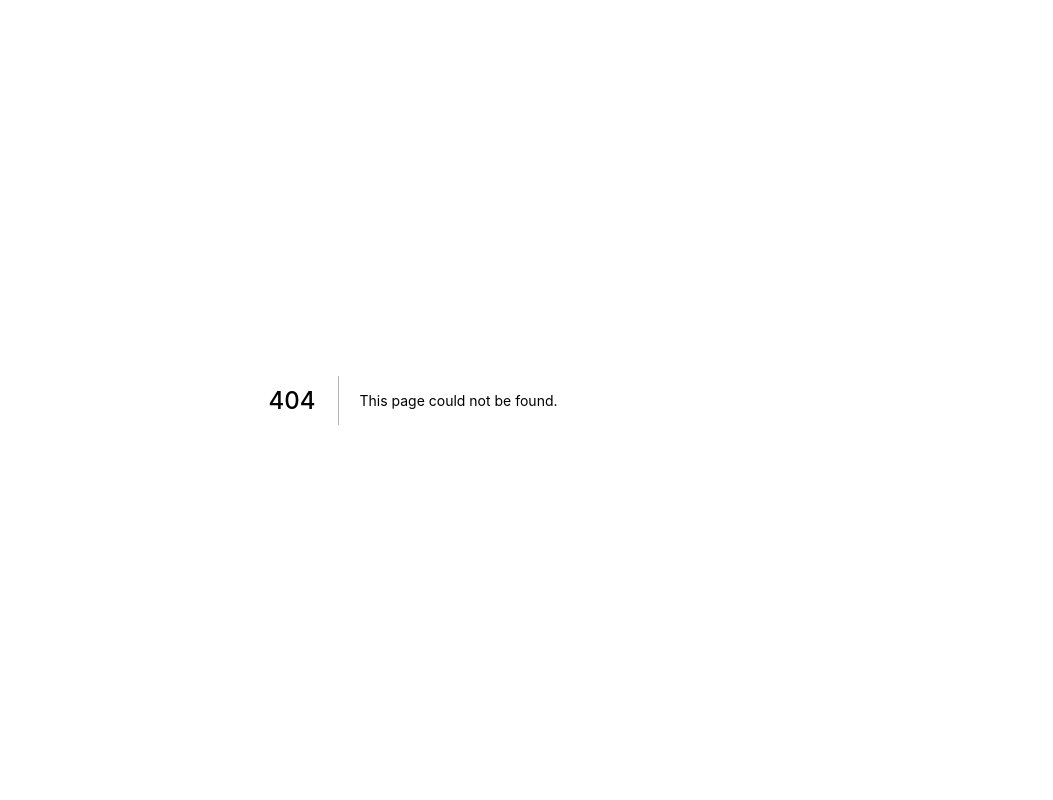
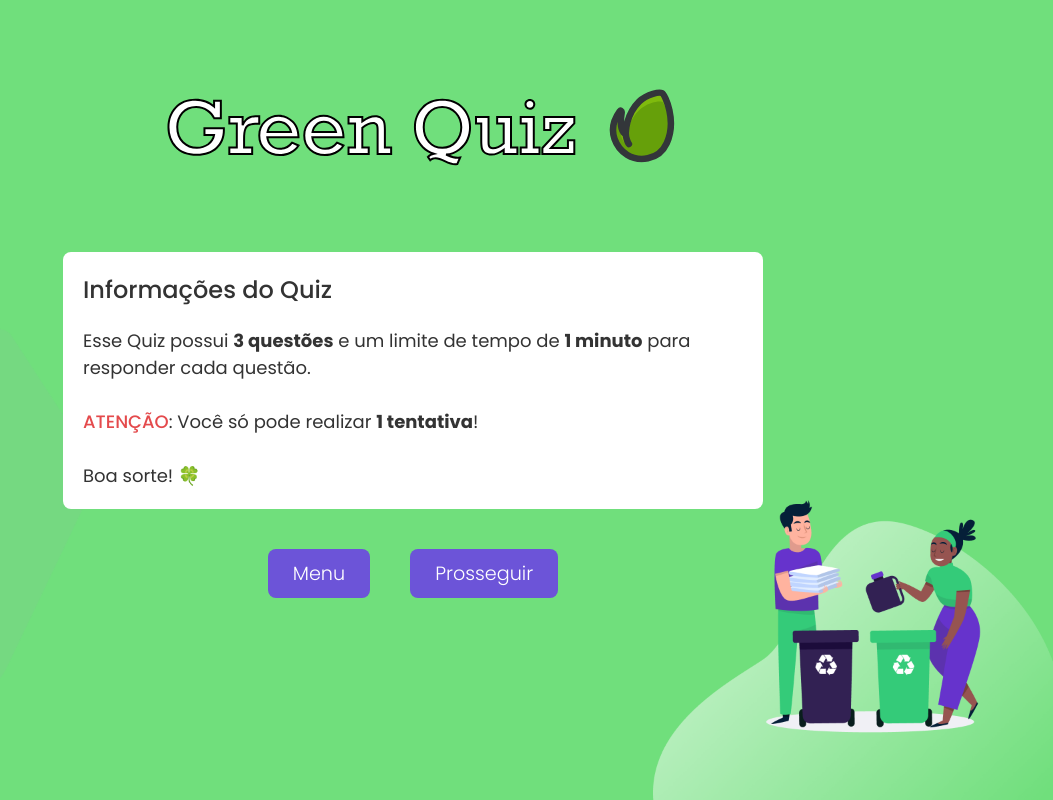
Before and after one commit to capelaum/GreenQuiz, a Next.js app: page /quizInfo in a window 1280 px wide. Before the commit this address had no page. Shown: the whole page, without its empty margins (227-1280 px from the left). Built offline with nearby package versions, Linux system fonts and the light colour scheme.

Commit message:
feat: create Menu + QuizInfo page

```diff
--- a/src/components/Option/styles.module.scss
+++ b/src/components/Option/styles.module.scss
@@ -58,11 +58,11 @@
   }
 
   .right {
-    background-color: #2baa6d;
+    background-color: var(--green);
   }
 
   .wrong {
-    background-color: #e44a4c;
+    background-color: var(--red);
   }
 
   .right .text,
--- a/src/components/QuizStats/styles.module.scss
+++ b/src/components/QuizStats/styles.module.scss
@@ -4,7 +4,8 @@
   right: 0;
   margin: 20px;
   padding: 10px 15px;
-  background-color: #261864;
+  color: #fff;
+  background-color: var(--purple);
   border-radius: 7px;
 }
 
--- /dev/null
+++ b/src/pages/quizInfo.tsx
@@ -0,0 +1,39 @@
+import Head from "next/head";
+import Image from "next/image";
+import Logo from "../../public/Logo.svg";
+import { Button } from "../components/Button";
+
+import styles from "../styles/QuizInfo.module.scss";
+
+export default function QuizInfo() {
+  return (
+    <div className="container">
+      <Head>
+        <title>Green Quiz | Quiz Info</title>
+        <meta name="description" content="GreenQuiz | Info" />
+      </Head>
+
+      <Image src={Logo} alt="GreenQuiz Logo" />
+
+      <div className={styles.quizInfo}>
+        <h2>Informações do Quiz</h2>
+        <p>
+          Esse Quiz possui <strong>3 questões</strong> e um limite de tempo de{" "}
+          <strong>1 minuto</strong> para responder cada questão.
+          <br />
+          <br />
+          <span>ATENÇÃO</span>: Você só pode realizar{" "}
+          <strong>1 tentativa</strong>!
+          <br />
+          <br />
+          Boa sorte! 🍀
+        </p>
+      </div>
+
+      <div className={styles.buttonsContainer}>
+        <Button text="Menu" href="/" />
+        <Button text="Prosseguir" href="/quiz" />
+      </div>
+    </div>
+  );
+}
--- a/src/pages/result.tsx
+++ b/src/pages/result.tsx
@@ -31,7 +31,7 @@ export default function Result() {
             bgColor="#DE6A33"
           />
         </div>
-        <Button onClick={resetQuiz} text="Tentar novamente" />
+        <Button onClick={resetQuiz} text="Menu" />
       </div>
     </>
   );
--- /dev/null
+++ b/src/styles/QuizInfo.module.scss
@@ -0,0 +1,31 @@
+.quizInfo {
+  background-color: #fff;
+  max-width: 700px;
+  margin-top: 80px;
+  padding: 20px;
+
+  h2 {
+    font-weight: 500;
+    font-size: 24px;
+    padding-bottom: 20px;
+  }
+
+  p {
+    font-size: 18px;
+
+    span {
+      color: var(--red);
+      font-weight: 500;
+    }
+  }
+
+  border-radius: 8px;
+}
+
+.buttonsContainer {
+  margin-top: 40px;
+
+  button {
+    margin: 0 20px;
+  }
+}
--- a/src/styles/globals.scss
+++ b/src/styles/globals.scss
@@ -5,15 +5,18 @@
 }
 
 :root {
-  --bg-color: #70DF7C;
+  --bg-color: #70df7c;
+  --purple: #6c54d8;
+  --green: #2baa6d;
+  --red: #e44a4c;
 }
 
 body {
   font-family: "Poppins", sans-serif;
   background-color: var(--bg-color);
-  color: #fff;
+  color: #333;
 
-  background-image: url('/recycle-people.png'), url('/recycle-symbol.png');
+  background-image: url("/recycle-people.png"), url("/recycle-symbol.png");
   background-position: right bottom, left;
   background-repeat: no-repeat;
   background-size: 50vh, 40vh;
@@ -47,3 +50,17 @@ a {
   color: inherit;
   text-decoration: none;
 }
+
+li {
+  list-style: none;
+}
+
+.container {
+  min-height: 100vh;
+
+  display: flex;
+  flex-direction: column;
+  align-items: center;
+  padding-top: 80px;
+  // justify-content: center;
+}
```
Also changed, not shown: src/pages/index.tsx (+21 -10 lines), src/pages/quiz.tsx (added, +21 -0 lines), src/styles/Home.module.scss (deleted, +0 -8 lines), src/styles/Menu.module.scss (added, +47 -0 lines), public/Logo.svg (added).
